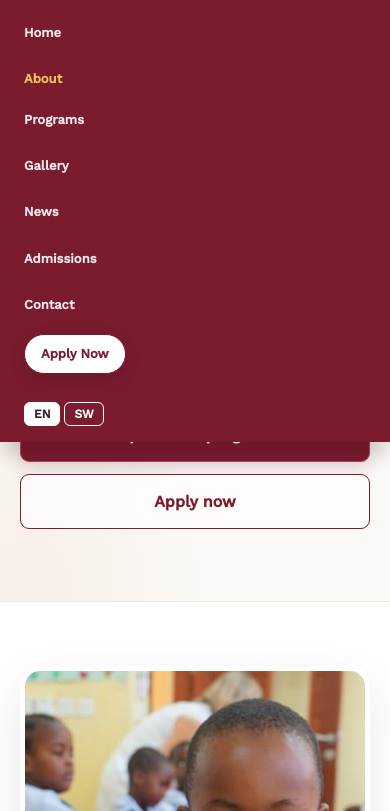
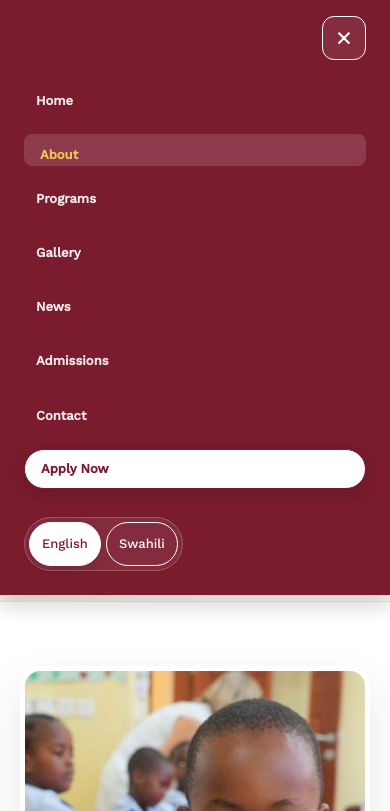
Before and after one commit to RICHARD-K-SVG/imarika-website, a PHP site: page /about.html in a window 390 px wide, after a click that opens the changed part. Shown: the part 73-884 px from the top of the page. Run offline with PHP 8.4, Linux system fonts and the light colour scheme; data comes from the database, SQL or seed files in the repository.

Commit message:
Updated website

```diff
--- a/about.html
+++ b/about.html
@@ -24,6 +24,7 @@
       </a>
       <button class="nav-toggle" type="button" aria-label="Toggle menu" aria-expanded="false" aria-controls="primary-navigation">&#9776;</button>
       <ul class="nav-links" id="primary-navigation">
+        <li class="nav-close-item"><button class="nav-close" type="button" aria-label="Close menu">&times;</button></li>
         <li><a href="index.html" data-i18n="nav_home">Home</a></li>
         <li><a href="about.html" aria-current="page" data-i18n="nav_about">About</a></li>
         <li><a href="programs.html" data-i18n="nav_programs">Programs</a></li>
@@ -34,8 +35,8 @@
         <li><a class="btn-apply" href="admissions.html" data-i18n="nav_apply">Apply Now</a></li>
         <li>
           <div class="lang-switcher" role="group" aria-label="Choose language">
-            <button class="lang-btn" data-lang="en" aria-pressed="true">EN</button>
-            <button class="lang-btn" data-lang="sw" aria-pressed="false">SW</button>
+            <button class="lang-btn" type="button" data-lang="en" aria-label="English" aria-pressed="true"><span class="lang-name">English</span></button>
+            <button class="lang-btn" type="button" data-lang="sw" aria-label="Swahili" aria-pressed="false"><span class="lang-name">Swahili</span></button>
           </div>
         </li>
       </ul>
--- a/admissions.html
+++ b/admissions.html
@@ -21,6 +21,7 @@
       <a href="index.html" class="logo"><img src="assets/images/Sise.png" alt="Imarika Pri-Primary School logo">Imarika Pre-Primary School</a>
       <button class="nav-toggle" type="button" aria-label="Toggle menu" aria-expanded="false" aria-controls="primary-navigation">&#9776;</button>
       <ul class="nav-links" id="primary-navigation">
+        <li class="nav-close-item"><button class="nav-close" type="button" aria-label="Close menu">&times;</button></li>
         <li><a href="index.html" data-i18n="nav_home">Home</a></li>
         <li><a href="about.html" data-i18n="nav_about">About</a></li>
         <li><a href="programs.html" data-i18n="nav_programs">Programs</a></li>
@@ -31,8 +32,8 @@
         <li><a class="btn-apply" href="#apply" data-i18n="nav_apply">Apply Now</a></li>
         <li>
           <div class="lang-switcher" role="group" aria-label="Choose language">
-            <button class="lang-btn" data-lang="en" aria-pressed="true">EN</button>
-            <button class="lang-btn" data-lang="sw" aria-pressed="false">SW</button>
+            <button class="lang-btn" type="button" data-lang="en" aria-label="English" aria-pressed="true"><span class="lang-name">English</span></button>
+            <button class="lang-btn" type="button" data-lang="sw" aria-label="Swahili" aria-pressed="false"><span class="lang-name">Swahili</span></button>
           </div>
         </li>
       </ul>
--- a/contact.html
+++ b/contact.html
@@ -23,6 +23,7 @@
       </a>
       <button class="nav-toggle" type="button" aria-label="Toggle menu" aria-expanded="false" aria-controls="primary-navigation">&#9776;</button>
       <ul class="nav-links" id="primary-navigation">
+        <li class="nav-close-item"><button class="nav-close" type="button" aria-label="Close menu">&times;</button></li>
         <li><a href="index.html" data-i18n="nav_home">Home</a></li>
         <li><a href="about.html" data-i18n="nav_about">About</a></li>
         <li><a href="programs.html" data-i18n="nav_programs">Programs</a></li>
@@ -33,8 +34,8 @@
         <li><a class="btn-apply" href="admissions.html" data-i18n="nav_apply">Apply Now</a></li>
         <li>
           <div class="lang-switcher" role="group" aria-label="Choose language">
-            <button class="lang-btn" data-lang="en" aria-pressed="true">EN</button>
-            <button class="lang-btn" data-lang="sw" aria-pressed="false">SW</button>
+            <button class="lang-btn" type="button" data-lang="en" aria-label="English" aria-pressed="true"><span class="lang-name">English</span></button>
+            <button class="lang-btn" type="button" data-lang="sw" aria-label="Swahili" aria-pressed="false"><span class="lang-name">Swahili</span></button>
           </div>
         </li>
       </ul>
--- a/gallery.html
+++ b/gallery.html
@@ -24,6 +24,7 @@
       </a>
       <button class="nav-toggle" type="button" aria-label="Toggle menu" aria-expanded="false" aria-controls="primary-navigation">&#9776;</button>
       <ul class="nav-links" id="primary-navigation">
+        <li class="nav-close-item"><button class="nav-close" type="button" aria-label="Close menu">&times;</button></li>
         <li><a href="index.html" data-i18n="nav_home">Home</a></li>
         <li><a href="about.html" data-i18n="nav_about">About</a></li>
         <li><a href="programs.html" data-i18n="nav_programs">Programs</a></li>
@@ -34,8 +35,8 @@
         <li><a class="btn-apply" href="admissions.html" data-i18n="nav_apply">Apply Now</a></li>
         <li>
           <div class="lang-switcher" role="group" aria-label="Choose language">
-            <button class="lang-btn" data-lang="en" aria-pressed="true">EN</button>
-            <button class="lang-btn" data-lang="sw" aria-pressed="false">SW</button>
+            <button class="lang-btn" type="button" data-lang="en" aria-label="English" aria-pressed="true"><span class="lang-name">English</span></button>
+            <button class="lang-btn" type="button" data-lang="sw" aria-label="Swahili" aria-pressed="false"><span class="lang-name">Swahili</span></button>
           </div>
         </li>
       </ul>
--- a/index.html
+++ b/index.html
@@ -24,6 +24,7 @@
       </a>
       <button class="nav-toggle" type="button" aria-label="Toggle menu" aria-expanded="false" aria-controls="primary-navigation">&#9776;</button>
       <ul class="nav-links" id="primary-navigation">
+        <li class="nav-close-item"><button class="nav-close" type="button" aria-label="Close menu">&times;</button></li>
         <li><a href="index.html" aria-current="page" data-i18n="nav_home">Home</a></li>
         <li><a href="about.html" data-i18n="nav_about">About</a></li>
         <li><a href="programs.html" data-i18n="nav_programs">Programs</a></li>
@@ -34,8 +35,8 @@
         <li><a class="btn-apply" href="admissions.html" data-i18n="nav_apply">Apply Now</a></li>
         <li>
           <div class="lang-switcher" role="group" aria-label="Choose language">
-            <button class="lang-btn" data-lang="en" aria-pressed="true">EN</button>
-            <button class="lang-btn" data-lang="sw" aria-pressed="false">SW</button>
+            <button class="lang-btn" type="button" data-lang="en" aria-label="English" aria-pressed="true"><span class="lang-name">English</span></button>
+            <button class="lang-btn" type="button" data-lang="sw" aria-label="Swahili" aria-pressed="false"><span class="lang-name">Swahili</span></button>
           </div>
         </li>
       </ul>
--- a/lang-switcher.css
+++ b/lang-switcher.css
@@ -2,28 +2,46 @@
 
 .lang-switcher {
   display: flex;
-  gap: 4px;
+  align-items: center;
+  gap: 5px;
+  width: fit-content;
+  max-width: 100%;
+  padding: 4px;
+  border: 1px solid rgba(255, 255, 255, 0.2);
+  border-radius: 999px;
+  background: rgba(255, 255, 255, 0.08);
 }
 .lang-btn {
-  background: none;
-  border: 1px solid rgba(255, 255, 255, 0.4);
+  display: inline-flex;
+  align-items: center;
+  justify-content: center;
+  min-height: 40px;
+  padding: 0 12px;
+  border: 1px solid transparent;
+  border-radius: 999px;
+  background: transparent;
   color: var(--color-white);
   font-family: var(--font-body);
-  font-size: 12px;
-  font-weight: 600;
-  padding: 4px 9px;
-  border-radius: 6px;
+  font-size: 13px;
+  font-weight: 500;
+  line-height: 1;
   cursor: pointer;
+  transition: background-color 160ms ease, border-color 160ms ease, color 160ms ease, box-shadow 160ms ease;
 }
-.lang-btn:hover { border-color: var(--color-white); }
+.lang-btn:hover:not([aria-pressed="true"]) {
+  border-color: rgba(255, 255, 255, 0.4);
+  background: rgba(255, 255, 255, 0.1);
+}
 .lang-btn[aria-pressed="true"] {
   background: var(--color-white);
-  color: #2f2028;
-  border-color: var(--color-white);
+  color: var(--color-maroon);
+  box-shadow: 0 2px 8px rgba(33, 20, 23, 0.16);
+}
+@media (max-width: 768px) {
+  .lang-switcher { margin-top: var(--space-2); }
+  .lang-btn { min-height: 44px; }
 }
 
-@media (max-width: 768px) {
-  .lang-switcher { margin-top: var(--space-2); }
-  .lang-btn { color: var(--color-white); border-color: rgba(255, 255, 255, 0.3); }
-  .lang-btn[aria-pressed="true"] { color: #2f2028; border-color: var(--color-white); }
+@media (max-width: 360px) {
+  .lang-btn { padding: 0 9px; font-size: 12px; }
 }
--- a/news.html
+++ b/news.html
@@ -24,6 +24,7 @@
       </a>
       <button class="nav-toggle" type="button" aria-label="Toggle menu" aria-expanded="false" aria-controls="primary-navigation">&#9776;</button>
       <ul class="nav-links" id="primary-navigation">
+        <li class="nav-close-item"><button class="nav-close" type="button" aria-label="Close menu">&times;</button></li>
         <li><a href="index.html" data-i18n="nav_home">Home</a></li>
         <li><a href="about.html" data-i18n="nav_about">About</a></li>
         <li><a href="programs.html" data-i18n="nav_programs">Programs</a></li>
@@ -34,8 +35,8 @@
         <li><a class="btn-apply" href="admissions.html" data-i18n="nav_apply">Apply Now</a></li>
         <li>
           <div class="lang-switcher" role="group" aria-label="Choose language">
-            <button class="lang-btn" data-lang="en" aria-pressed="true">EN</button>
-            <button class="lang-btn" data-lang="sw" aria-pressed="false">SW</button>
+            <button class="lang-btn" type="button" data-lang="en" aria-label="English" aria-pressed="true"><span class="lang-name">English</span></button>
+            <button class="lang-btn" type="button" data-lang="sw" aria-label="Swahili" aria-pressed="false"><span class="lang-name">Swahili</span></button>
           </div>
         </li>
       </ul>
--- a/programs.html
+++ b/programs.html
@@ -23,6 +23,7 @@
       </a>
       <button class="nav-toggle" type="button" aria-label="Toggle menu" aria-expanded="false" aria-controls="primary-navigation">&#9776;</button>
       <ul class="nav-links" id="primary-navigation">
+        <li class="nav-close-item"><button class="nav-close" type="button" aria-label="Close menu">&times;</button></li>
         <li><a href="index.html" data-i18n="nav_home">Home</a></li>
         <li><a href="about.html" data-i18n="nav_about">About</a></li>
         <li><a href="programs.html" aria-current="page" data-i18n="nav_programs">Programs</a></li>
@@ -33,8 +34,8 @@
         <li><a class="btn-apply" href="admissions.html" data-i18n="nav_apply">Apply Now</a></li>
         <li>
           <div class="lang-switcher" role="group" aria-label="Choose language">
-            <button class="lang-btn" data-lang="en" aria-pressed="true">EN</button>
-            <button class="lang-btn" data-lang="sw" aria-pressed="false">SW</button>
+            <button class="lang-btn" type="button" data-lang="en" aria-label="English" aria-pressed="true"><span class="lang-name">English</span></button>
+            <button class="lang-btn" type="button" data-lang="sw" aria-label="Swahili" aria-pressed="false"><span class="lang-name">Swahili</span></button>
           </div>
         </li>
       </ul>
--- a/script.js
+++ b/script.js
@@ -13,6 +13,7 @@ document.addEventListener('DOMContentLoaded', () => {
 function initNavToggle() {
   const toggle = document.querySelector('.nav-toggle');
   const links = document.querySelector('.nav-links');
+  const closeButton = links && links.querySelector('.nav-close');
   if (!toggle || !links) return;
 
   function closeMenu(returnFocus = false) {
@@ -25,6 +26,10 @@ function initNavToggle() {
     const isOpen = links.classList.toggle('open');
     toggle.setAttribute('aria-expanded', String(isOpen));
   });
+
+  if (closeButton) {
+    closeButton.addEventListener('click', () => closeMenu(true));
+  }
 
   links.querySelectorAll('a').forEach((link) => link.addEventListener('click', () => closeMenu()));
   document.addEventListener('keydown', (event) => {
--- a/styles.css
+++ b/styles.css
@@ -153,8 +153,9 @@ img { max-width: 100%; display: block; }
 .nav-links a:hover { color: var(--color-gold); }
 .nav-links a[aria-current="page"] {
   color: var(--color-white);
+  background: rgba(255, 255, 255, 0.14);
+  border-radius: 8px;
   box-shadow: inset 0 -2px 0 var(--color-gold);
-  padding-bottom: 2px;
 }
 
 .btn-apply {
@@ -183,6 +184,25 @@ img { max-width: 100%; display: block; }
   place-items: center;
 }
 
+.nav-close-item { display: none; }
+.nav-close {
+  display: grid;
+  place-items: center;
+  width: 44px;
+  height: 44px;
+  border: 1px solid rgba(255, 255, 255, 0.24);
+  border-radius: 12px;
+  background: rgba(255, 255, 255, 0.08);
+  color: var(--color-white);
+  font: 400 28px/1 var(--font-body);
+  cursor: pointer;
+  transition: background-color 160ms ease, border-color 160ms ease;
+}
+.nav-close:hover {
+  border-color: rgba(255, 255, 255, 0.5);
+  background: rgba(255, 255, 255, 0.16);
+}
+
 @media (max-width: 1120px) {
   .nav-toggle { display: grid; }
   .nav-links {
@@ -192,8 +212,8 @@ img { max-width: 100%; display: block; }
     right: 0;
     background: var(--color-maroon);
     flex-direction: column;
-    align-items: flex-start;
-    padding: var(--space-2) var(--space-3);
+    align-items: stretch;
+    padding: var(--space-2) var(--space-3) var(--space-3);
     display: none;
     max-height: calc(100vh - 68px);
     overflow-y: auto;
@@ -201,7 +221,22 @@ img { max-width: 100%; display: block; }
   }
   .nav-links.open { display: flex; }
   .nav-links > li { width: 100%; }
-  .nav-links > li > a { display: inline-block; padding: 6px 0; }
+  .nav-links > .nav-close-item {
+    display: flex;
+    justify-content: flex-end;
+    margin-bottom: var(--space-1);
+  }
+  .nav-links > li > a {
+    display: block;
+    width: 100%;
+    padding: 10px 12px;
+    border-radius: 8px;
+  }
+  .nav-links a[aria-current="page"] {
+    background: rgba(255, 255, 255, 0.14);
+    box-shadow: inset 3px 0 0 var(--color-gold);
+    padding-left: 16px;
+  }
   .nav-links > li > .btn-apply { padding: var(--space-1) var(--space-2); }
   .nav-toggle { flex: none; }
 }
```
